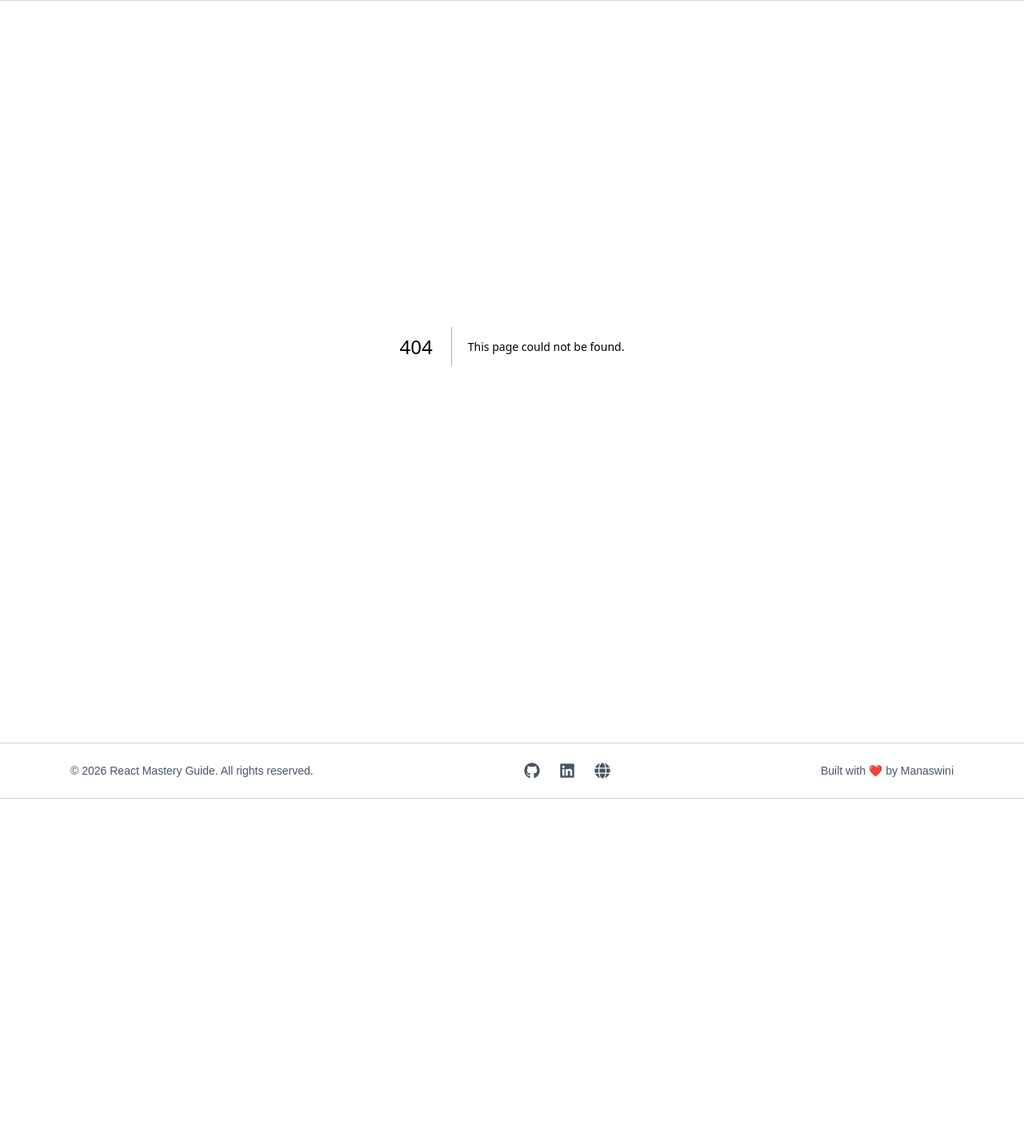
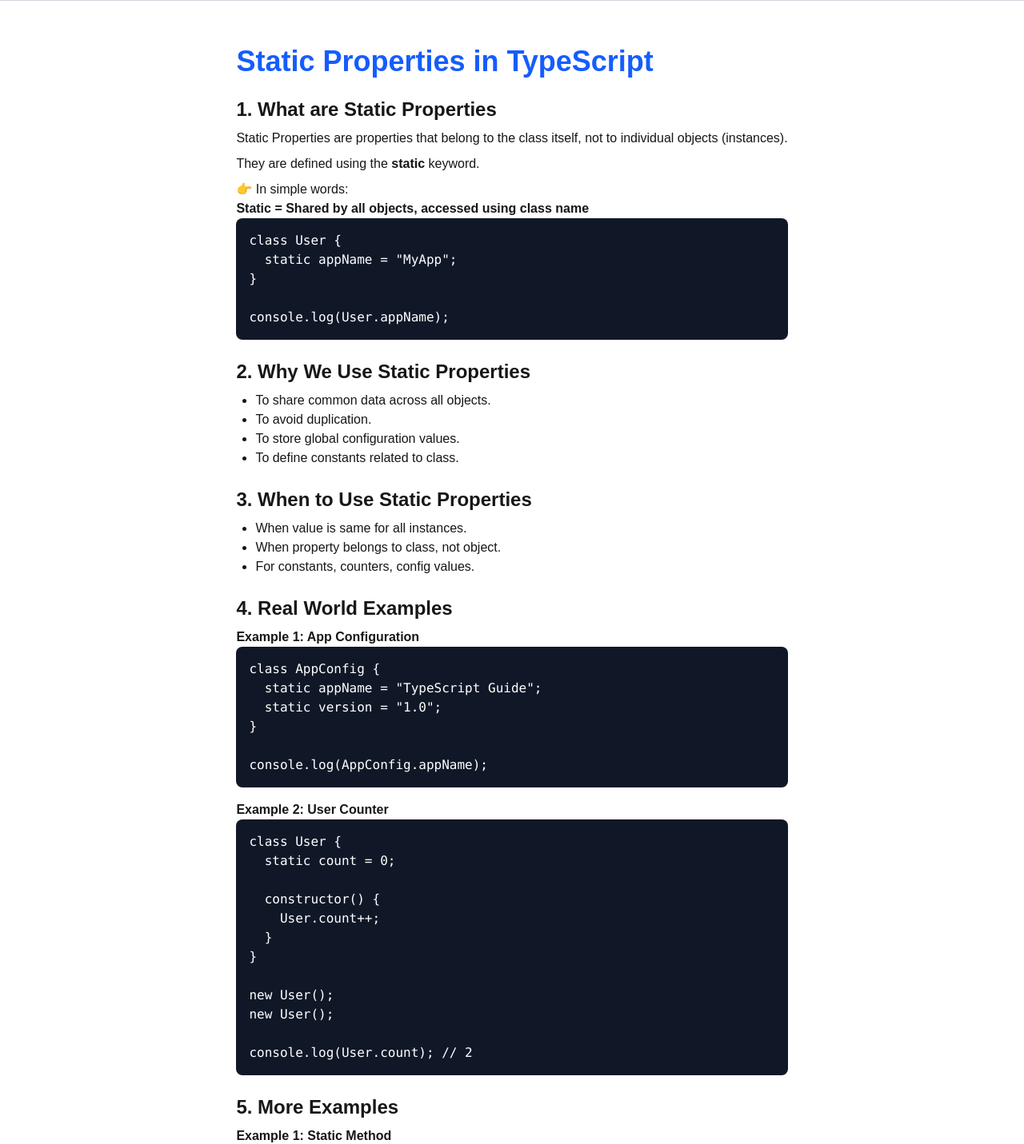
Before and after one commit to Monisasmal/Type-script-Concept, a Next.js app: page /concepts/StaticProperties in a window 1280 px wide. Before the commit this address had no page. Shown: the part 60-1491 px from the top of the page at 80% size. Before the commit the page ends 1059 px from the top, so only its background shows below. Built offline with nearby package versions, Linux system fonts and the light colour scheme.

Commit message:
update concept

```diff
--- /dev/null
+++ b/src/app/concepts/StaticProperties/page.tsx
@@ -0,0 +1,173 @@
+export default function StaticProperties() {
+  return (
+    <div className="max-w-5xl mx-auto p-6">
+
+      <h1 className="text-4xl font-bold text-blue-600 mb-6">
+        Static Properties in TypeScript
+      </h1>
+
+      {/* 1. What */}
+      <section className="mb-6">
+        <h2 className="text-2xl font-semibold mb-2">
+          1. What are Static Properties
+        </h2>
+
+        <p>
+          Static Properties are properties that belong to the class itself,
+          not to individual objects (instances).
+        </p>
+
+        <p className="mt-2">
+          They are defined using the <b>static</b> keyword.
+        </p>
+
+        <p className="mt-2">
+          👉 In simple words:
+          <br />
+          <b>Static = Shared by all objects, accessed using class name</b>
+        </p>
+
+        <pre className="bg-gray-900 text-white p-4 rounded-lg">
+{`class User {
+  static appName = "MyApp";
+}
+
+console.log(User.appName);`}
+        </pre>
+
+      </section>
+
+      {/* 2. Why */}
+      <section className="mb-6">
+        <h2 className="text-2xl font-semibold mb-2">
+          2. Why We Use Static Properties
+        </h2>
+
+        <ul className="list-disc ml-6">
+          <li>To share common data across all objects.</li>
+          <li>To avoid duplication.</li>
+          <li>To store global configuration values.</li>
+          <li>To define constants related to class.</li>
+        </ul>
+
+      </section>
+
+      {/* 3. When */}
+      <section className="mb-6">
+        <h2 className="text-2xl font-semibold mb-2">
+          3. When to Use Static Properties
+        </h2>
+
+        <ul className="list-disc ml-6">
+          <li>When value is same for all instances.</li>
+          <li>When property belongs to class, not object.</li>
+          <li>For constants, counters, config values.</li>
+        </ul>
+
+      </section>
+
+      {/* 4. Real World */}
+      <section className="mb-6">
+        <h2 className="text-2xl font-semibold mb-2">
+          4. Real World Examples
+        </h2>
+
+        <p><b>Example 1: App Configuration</b></p>
+
+        <pre className="bg-gray-900 text-white p-4 rounded-lg">
+{`class AppConfig {
+  static appName = "TypeScript Guide";
+  static version = "1.0";
+}
+
+console.log(AppConfig.appName);`}
+        </pre>
+
+        <p className="mt-4"><b>Example 2: User Counter</b></p>
+
+        <pre className="bg-gray-900 text-white p-4 rounded-lg">
+{`class User {
+  static count = 0;
+
+  constructor() {
+    User.count++;
+  }
+}
+
+new User();
+new User();
+
+console.log(User.count); // 2`}
+        </pre>
+
+      </section>
+
+      {/* 5. More Examples */}
+      <section className="mb-6">
+        <h2 className="text-2xl font-semibold mb-2">
+          5. More Examples
+        </h2>
+
+        <p><b>Example 1: Static Method</b></p>
+
+        <pre className="bg-gray-900 text-white p-4 rounded-lg">
+{`class MathUtil {
+  static add(a: number, b: number) {
+    return a + b;
+  }
+}
+
+console.log(MathUtil.add(2, 3));`}
+        </pre>
+
+        <p className="mt-4"><b>Example 2: Static + Instance Difference</b></p>
+
+        <pre className="bg-gray-900 text-white p-4 rounded-lg">
+{`class Demo {
+  static staticValue = 10;
+  instanceValue = 20;
+}
+
+const d = new Demo();
+
+console.log(Demo.staticValue); // ✅
+console.log(d.instanceValue); // ✅
+
+console.log(d.staticValue); // ❌ error`}
+        </pre>
+
+        <p className="mt-4"><b>Example 3: Constants</b></p>
+
+        <pre className="bg-gray-900 text-white p-4 rounded-lg">
+{`class Roles {
+  static ADMIN = "admin";
+  static USER = "user";
+}
+
+console.log(Roles.ADMIN);`}
+        </pre>
+
+      </section>
+
+      {/* 6. Issue */}
+      <section>
+        <h2 className="text-2xl font-semibold mb-2">
+          6. If Not Used What Issue May Occur
+        </h2>
+
+        <ul className="list-disc ml-6">
+          <li>Duplicate values across objects.</li>
+          <li>Wasted memory.</li>
+          <li>Hard to manage shared data.</li>
+          <li>Less optimized code.</li>
+        </ul>
+
+        <p className="mt-2">
+          Static properties help manage shared data efficiently.
+        </p>
+
+      </section>
+
+    </div>
+  );
+}
--- a/src/app/concepts/page.tsx
+++ b/src/app/concepts/page.tsx
@@ -41,6 +41,7 @@ const concept = [
      {name: "What is  Constructor in TypeScript?", path:"/concepts/Constructor"},
      {name: "What is  AccessModifiers in TypeScript?", path:"/concepts/AccessModifiers"},
      {name: "What is Readonly Property?", path:"/concepts/ReadonlyInClasses"},
+     {name: "What are Static Properties?", path:"/concepts/StaticProperties"},
 ];
 
 export default function Concepts(){
```
